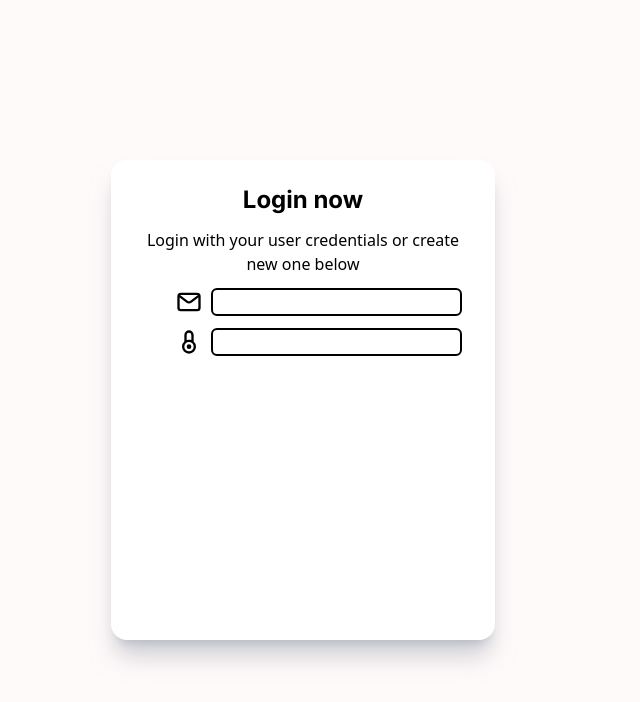
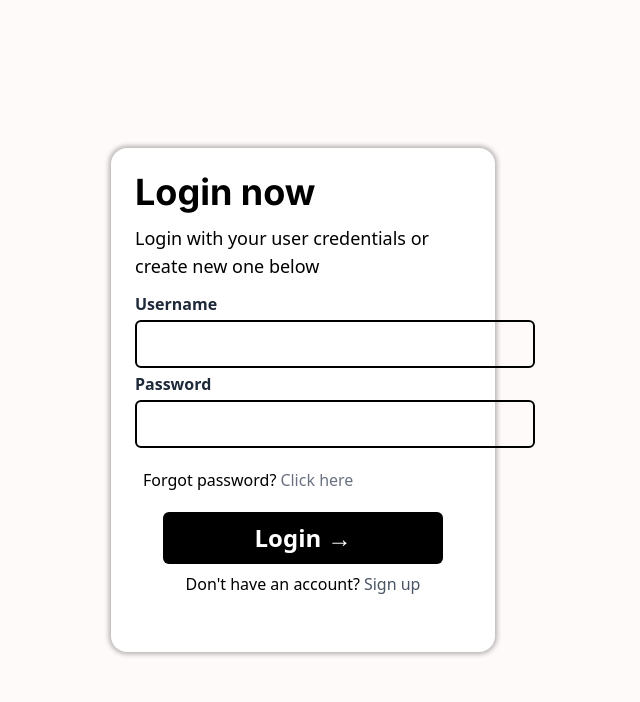
Before and after one commit to idontknowlolwhattoput/Diagnostic.a, a React (Vite) app: page /login in a window 1280 px wide. Shown: the top 702 px of the page, without its empty margins (337-977 px from the left). Built offline with nearby package versions, Linux system fonts and the light colour scheme.

Commit message:
dynamic login

```diff
--- a/src/Frontend/pages/Login.jsx
+++ b/src/Frontend/pages/Login.jsx
@@ -1,23 +1,40 @@
 import "./login.css"
-import password from '../../assets/padlock.svg'
-import email from "../../assets/email.svg"
+import { useState, useEffect } from "react"
 
 export default function Login() {
+
+   const [credentials, setCredentials] = useState({
+      username: "",
+      password: "",
+   })
+
+   const handleLogin = () => {
+
+   }
+
     return (
-       <main className="flex justify-center items-center w-dvw h-dvh bg-[#FFFAFA]">
-         <div className="flex flex-col items-center gap-3 bg-white p-6 rounded-2xl shadow-xl shadow-gray-400/50" id="login">
-           <h1 className="inter text-2xl font-bold">Login now</h1>
-           <p className="text-center">Login with your user credentials or create new one below</p>
-             <form className="flex flex-col gap-3 w-64 ">
-               <div className="flex gap-2 items-center w-full">
-                 <img src={email} className="w-7 h-7"/>
-                 <input type="email" className="border-2 px-2 rounded-md"></input>
+       <main className="flex justify-center items-center w-dvw h-dvh bg-[#FFFAFA] select-none">
+         <div className="flex flex-col gap-3 bg-white p-6 rounded-2xl shadow-[0_0_5px_2px_rgba(0,0,0,0.3)]" id="login">
+           <h1 className="inter text-4xl font-bold">Login now</h1>
+           <p className="text-lg ">Login with your user credentials or create new one below</p>
+             <form className="flex flex-col gap-1 w-64 ">
+                 <legend className="font-semibold text-md text-gray-800">Username</legend>
+                 <input type="email" className="border-2 px-1 rounded-md h-12 w-70 text-lg transition md:w-100" id="emailbox"></input>
+                 <legend className="font-semibold text-md text-gray-800">Password</legend>
+                 <input type="password" className="border-2 rounded-md h-12 w-70 text-lg md:w-100 " id="passbox"></input>
+
+             </form>
+             <div className="flex flex-row gap-1 m-2">
+               <p>Forgot password?</p>
+               <p className="text-gray-500">Click here</p>
+             </div>
+             <div className="flex flex-col items-center gap-2">
+               <button className="bg-black w-70 h-13 rounded-md text-white text-2xl font-bold" onClick={() => {handleLogin()}}>Login →</button>
+               <div className="flex flex-row gap-1">
+                 <p>Don't have an account?</p>
+                 <p className="text-gray-600">Sign up</p>
                </div>
-               <div className="flex gap-2 items-center w-full">
-                 <img src={password} className="w-7 h-7"/>
-                 <input type="email" className="border-2 px-2 rounded-md"></input>
-               </div>
-             </form>
+             </div>
          </div>
        </main>
     )
--- a/src/Frontend/pages/login.css
+++ b/src/Frontend/pages/login.css
@@ -1,13 +1,18 @@
-@media (max-width: 480px) {
-    #login {
+#login {
       width: 80dvw;
       height: 50dvh;
+}
+
+@media (min-width: 480px) {
+    #login {
+      width: 60dvw;
+      height: 47dvh
     }
 }
 
-@media (max-width: 2480px) {
+@media (min-width: 1280px) {
     #login {
       width: 30dvw;
-      height: 60dvh;
+      height: 63dvh
     }
 }
```
